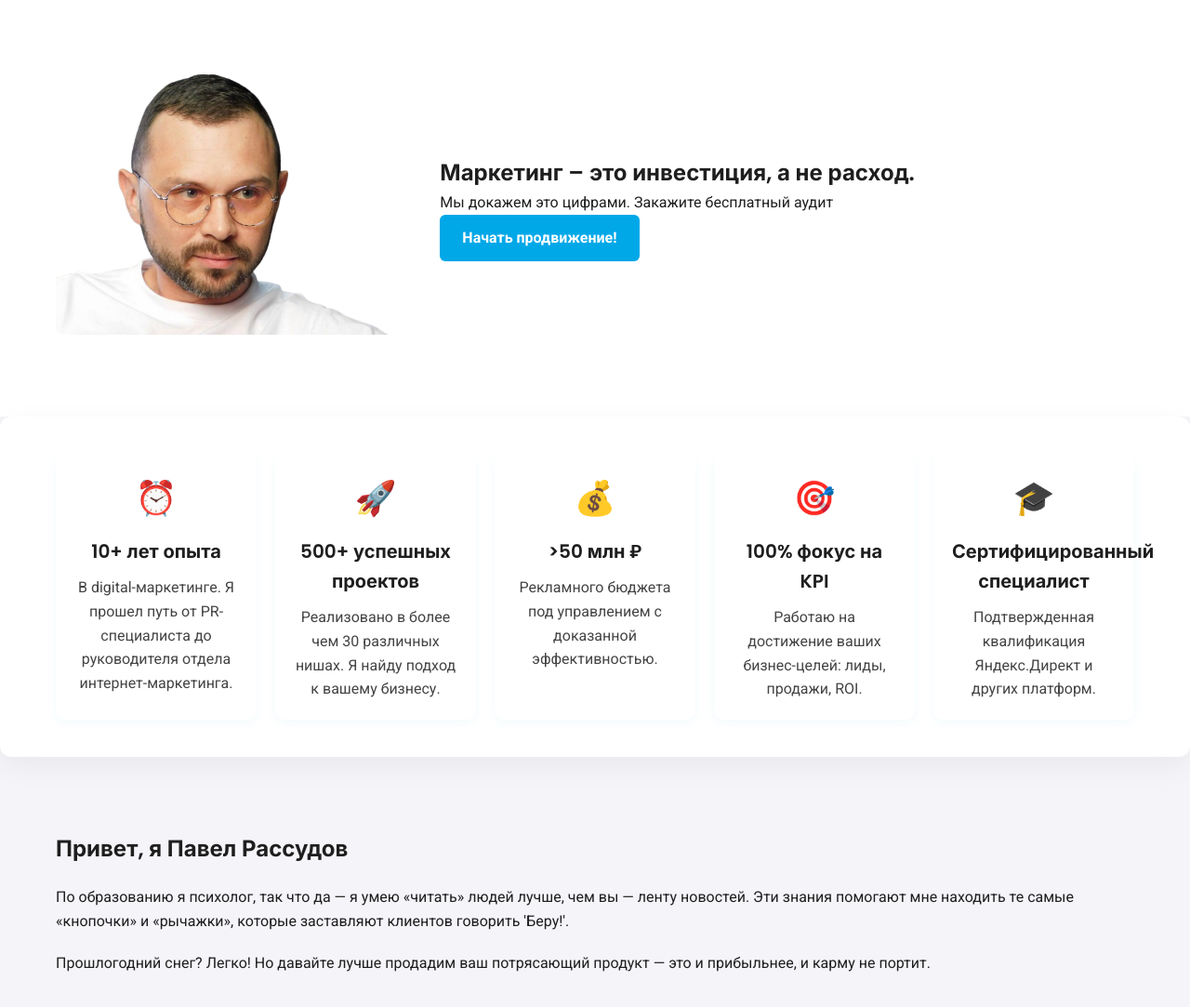
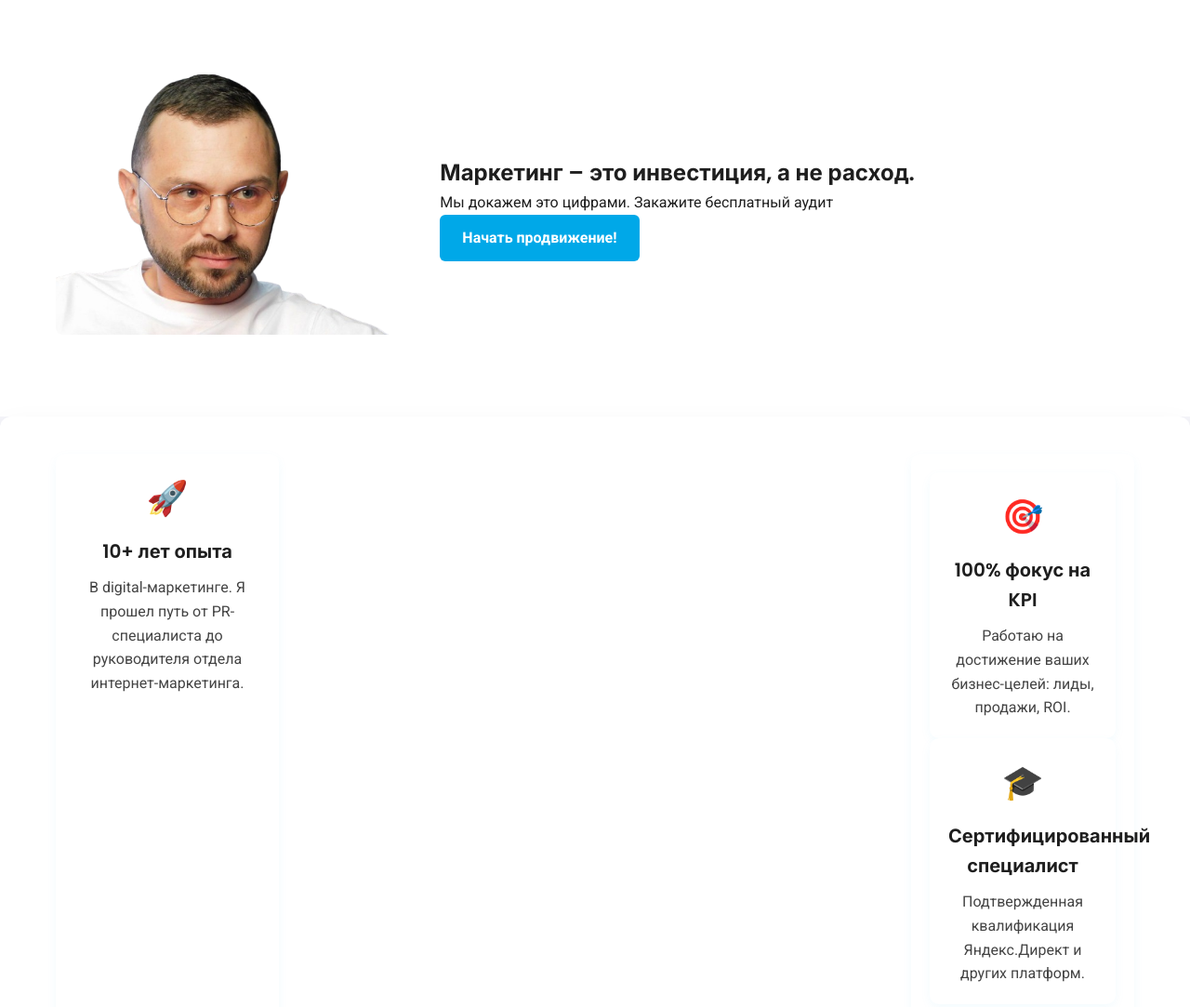
Before and after one commit to Rassudov/landing-marketer, a plain HTML site: page index.html in a window 1280 px wide. Shown: the top 1083 px of the page at 93% size. Drawn offline with Linux system fonts and the light colour scheme.

Commit message:
Update index.html

```diff
--- a/index.html
+++ b/index.html
@@ -25,21 +25,12 @@
   <section class="features">
     <div class="container">
       <div class="feature-item">
-        <span class="icon">⏰</span>
+        <span class="icon">🚀</span>
         <h3>10+ лет опыта</h3>
         <p>В digital-маркетинге. Я прошел путь от PR-специалиста до руководителя отдела интернет-маркетинга.</p>
       </div>
       <div class="feature-item">
-        <span class="icon">🚀</span>
-        <h3>500+ успешных проектов</h3>
-        <p>Реализовано в более чем 30 различных нишах. Я найду подход к вашему бизнесу.</p>
-      </div>
-      <div class="feature-item">
-        <span class="icon">💰</span>
-        <h3>>50 млн ₽</h3>
-        <p>Рекламного бюджета под управлением с доказанной эффективностью.</p>
-      </div>
-      <div class="feature-item">
+        <div class="feature-item">
         <span class="icon">🎯</span>
         <h3>100% фокус на KPI</h3>
         <p>Работаю на достижение ваших бизнес-целей: лиды, продажи, ROI.</p>
```
